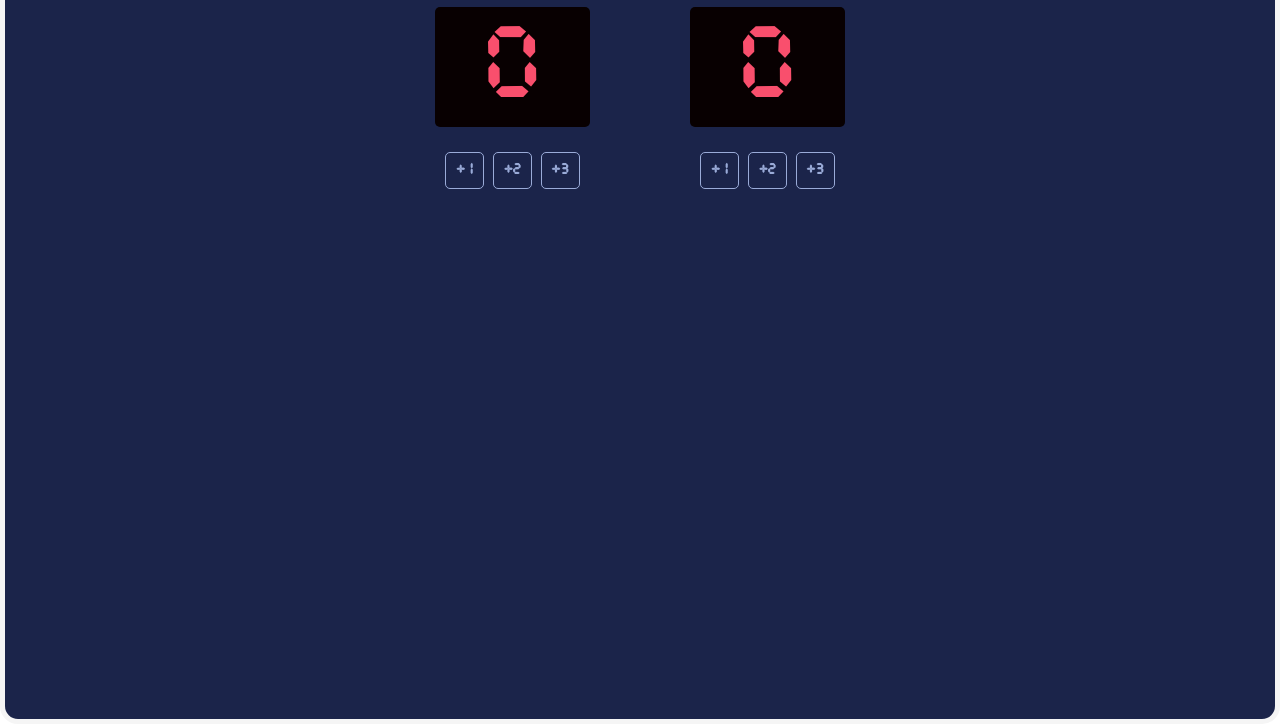
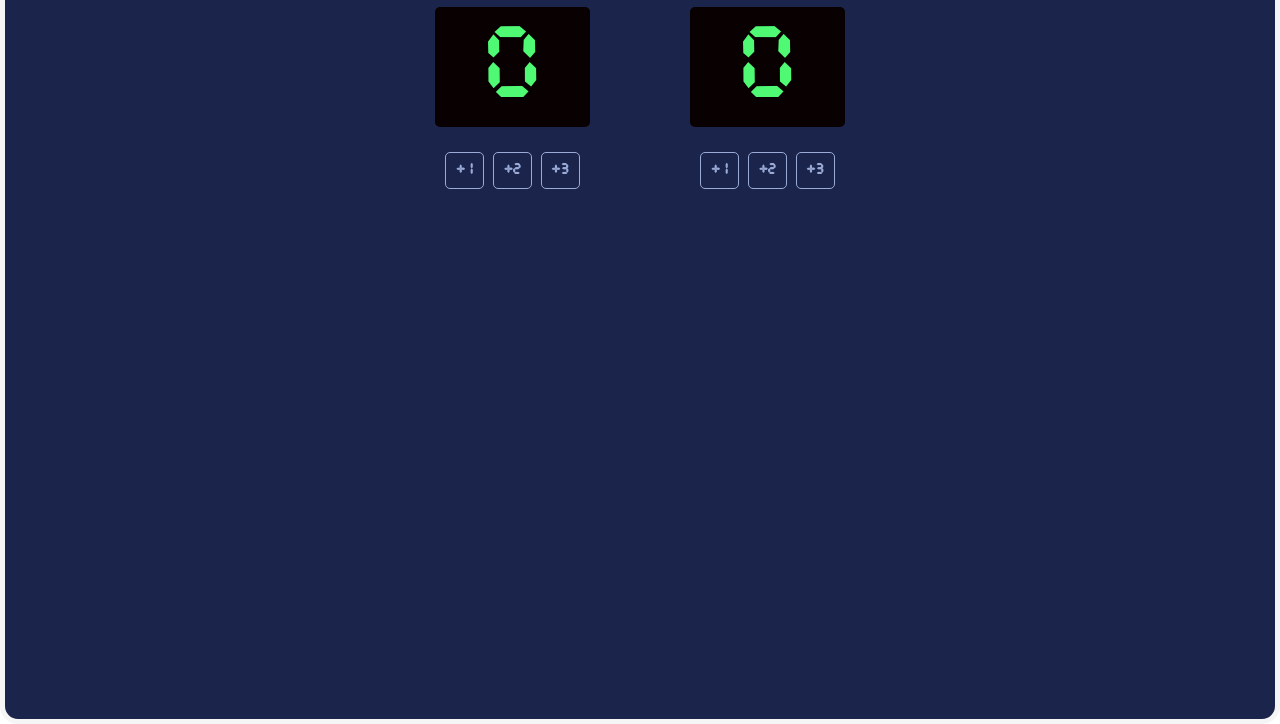
Before and after one commit to noobCode/ScoreCard, a website built with Vite: page index.html in a window 1280 px wide. Shown: the part 86-810 px from the top of the page. Built offline with nearby package versions, Linux system fonts and the light colour scheme.

Commit message:
Update scorecard colors
Changes the digit colors from red to green

```diff
--- a/index.css
+++ b/index.css
@@ -37,7 +37,7 @@ h3 {
 }
 
 p {
-    color: #F94F6D;
+    color: #4ff974;
     font-size: 90px;
     font-family: 'Cursed Timer', monospace;
     padding-top: 14px;
```
